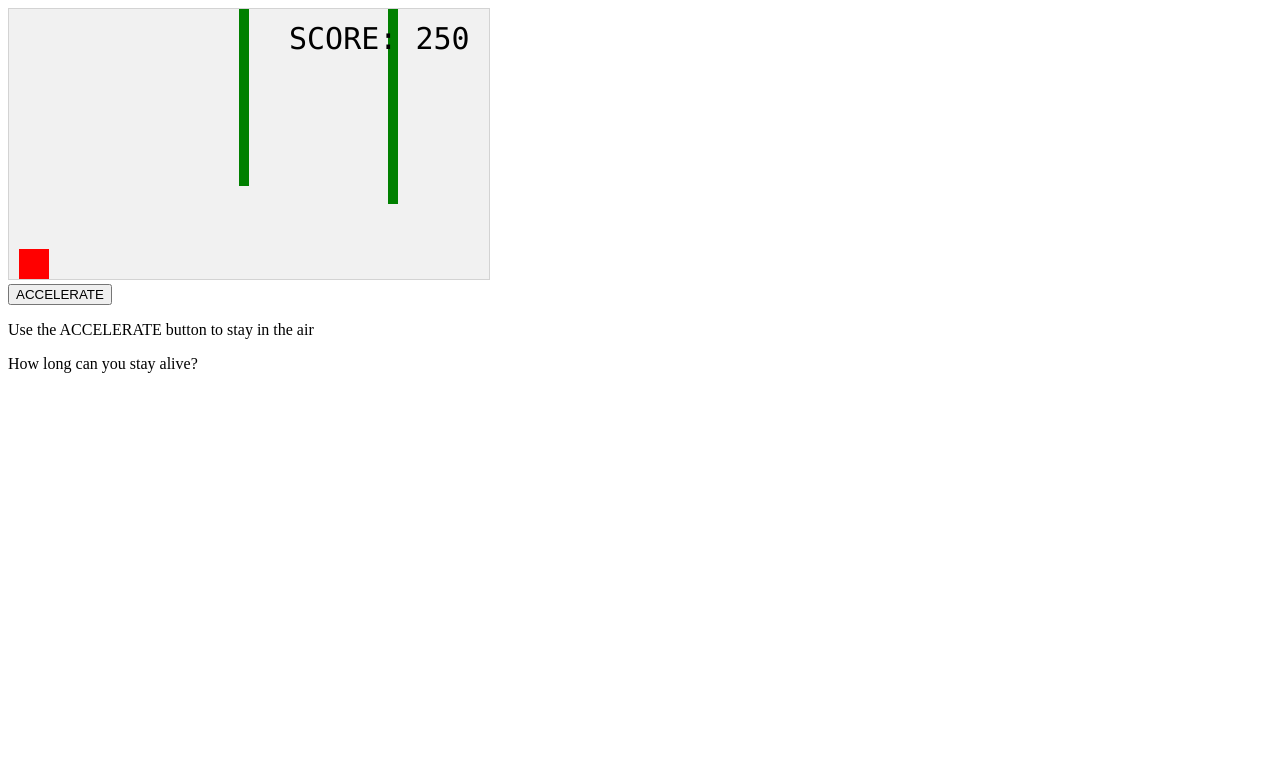
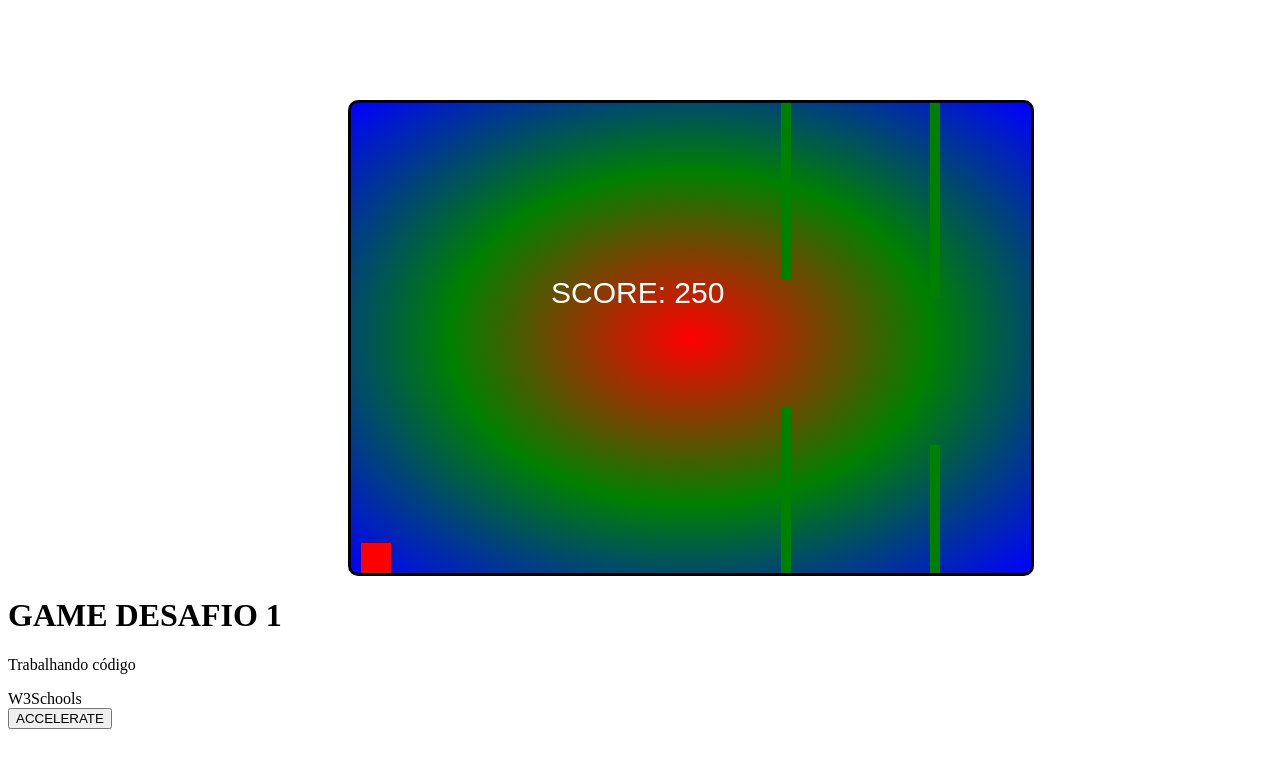
Before and after one commit to GuilhermeProencaCorrea/primeiro-game-desafio, a plain HTML site: page index.html in a window 1280 px wide. Drawn offline with Linux system fonts and the light colour scheme.

Commit message:
:art: Algumas modificações
Separei o html o css e javascript, em arquivos a parte.

```diff
--- a/index.css
+++ b/index.css
@@ -0,0 +1,13 @@
+canvas{
+    border:3px solid #000000;
+    background:radial-gradient(red, green, blue);
+    background: radial-gradient();
+    background-color: #d91919;
+    border-radius: 10px;
+    display: flex;
+    flex-flow: row wrap;
+    justify-content: center;
+    align-items: center;
+    margin-top: 100px;
+    margin-left: 340px;
+}
--- a/index.html
+++ b/index.html
@@ -2,136 +2,18 @@
 <html>
 <head>
 <meta name="viewport" content="width=device-width, initial-scale=1.0"/>
-<style>
-canvas {
-    border:1px solid #d3d3d3;
-    background-color: #f1f1f1;
-}
-</style>
+<title>GAME-D1</title>
+<link rel="stylesheet" href="index.css">
 </head>
 <body onload="startGame()">
-<script>
 
-var myGamePiece;
-var myObstacles = [];
-var myScore;
+<h1>GAME DESAFIO 1</h1>
+<p>Trabalhando código</p><span>W3Schools</span>
 
-function startGame() {
-    myGamePiece = new component(30, 30, "red", 10, 120);
-    myGamePiece.gravity = 0.05;
-    myScore = new component("30px", "Consolas", "black", 280, 40, "text");
-    myGameArea.start();
-}
 
-var myGameArea = {
-    canvas : document.createElement("canvas"),
-    start : function() {
-        this.canvas.width = 480;
-        this.canvas.height = 270;
-        this.context = this.canvas.getContext("2d");
-        document.body.insertBefore(this.canvas, document.body.childNodes[0]);
-        this.frameNo = 0;
-        this.interval = setInterval(updateGameArea, 20);
-        },
-    clear : function() {
-        this.context.clearRect(0, 0, this.canvas.width, this.canvas.height);
-    }
-}
-
-function component(width, height, color, x, y, type) {
-    this.type = type;
-    this.score = 0;
-    this.width = width;
-    this.height = height;
-    this.speedX = 0;
-    this.speedY = 0;
-    this.x = x;
-    this.y = y;
-    this.gravity = 0;
-    this.gravitySpeed = 0;
-    this.update = function() {
-        ctx = myGameArea.context;
-        if (this.type == "text") {
-            ctx.font = this.width + " " + this.height;
-            ctx.fillStyle = color;
-            ctx.fillText(this.text, this.x, this.y);
-        } else {
-            ctx.fillStyle = color;
-            ctx.fillRect(this.x, this.y, this.width, this.height);
-        }
-    }
-    this.newPos = function() {
-        this.gravitySpeed += this.gravity;
-        this.x += this.speedX;
-        this.y += this.speedY + this.gravitySpeed;
-        this.hitBottom();
-    }
-    this.hitBottom = function() {
-        var rockbottom = myGameArea.canvas.height - this.height;
-        if (this.y > rockbottom) {
-            this.y = rockbottom;
-            this.gravitySpeed = 0;
-        }
-    }
-    this.crashWith = function(otherobj) {
-        var myleft = this.x;
-        var myright = this.x + (this.width);
-        var mytop = this.y;
-        var mybottom = this.y + (this.height);
-        var otherleft = otherobj.x;
-        var otherright = otherobj.x + (otherobj.width);
-        var othertop = otherobj.y;
-        var otherbottom = otherobj.y + (otherobj.height);
-        var crash = true;
-        if ((mybottom < othertop) || (mytop > otherbottom) || (myright < otherleft) || (myleft > otherright)) {
-            crash = false;
-        }
-        return crash;
-    }
-}
-
-function updateGameArea() {
-    var x, height, gap, minHeight, maxHeight, minGap, maxGap;
-    for (i = 0; i < myObstacles.length; i += 1) {
-        if (myGamePiece.crashWith(myObstacles[i])) {
-            return;
-        }
-    }
-    myGameArea.clear();
-    myGameArea.frameNo += 1;
-    if (myGameArea.frameNo == 1 || everyinterval(150)) {
-        x = myGameArea.canvas.width;
-        minHeight = 20;
-        maxHeight = 200;
-        height = Math.floor(Math.random()*(maxHeight-minHeight+1)+minHeight);
-        minGap = 50;
-        maxGap = 200;
-        gap = Math.floor(Math.random()*(maxGap-minGap+1)+minGap);
-        myObstacles.push(new component(10, height, "green", x, 0));
-        myObstacles.push(new component(10, x - height - gap, "green", x, height + gap));
-    }
-    for (i = 0; i < myObstacles.length; i += 1) {
-        myObstacles[i].x += -1;
-        myObstacles[i].update();
-    }
-    myScore.text="SCORE: " + myGameArea.frameNo;
-    myScore.update();
-    myGamePiece.newPos();
-    myGamePiece.update();
-}
-
-function everyinterval(n) {
-    if ((myGameArea.frameNo / n) % 1 == 0) {return true;}
-    return false;
-}
-
-function accelerate(n) {
-    myGamePiece.gravity = n;
-}
-</script>
+<script src="./index.js"></script>
 <br>
 <button onmousedown="accelerate(-0.2)" onmouseup="accelerate(0.05)">ACCELERATE</button>
-<p>Use the ACCELERATE button to stay in the air</p>
-<p>How long can you stay alive?</p>
+
 </body>
 </html>
--- a/index.js
+++ b/index.js
@@ -0,0 +1,117 @@
+var myGamePiece;
+var myObstacles = [];
+var myScore;
+
+function startGame() {
+    myGamePiece = new component(30, 30, "red", 10, 120);
+    myGamePiece.gravity = 1.05;
+    myScore = new component("30px", "Sans-serif", "white", 200, 200, "text");
+    myGameArea.start();
+}
+
+var myGameArea = {
+    canvas : document.createElement("canvas"),
+    start : function() {
+        this.canvas.width = 680;
+        this.canvas.height = 470;
+        this.context = this.canvas.getContext("2d");
+        document.body.insertBefore(this.canvas, document.body.childNodes[0]);
+        this.frameNo = 0;
+        this.interval = setInterval(updateGameArea, 20);
+        },
+    clear : function() {
+        this.context.clearRect(0, 0, this.canvas.width, this.canvas.height);
+    }
+}
+
+function component(width, height, color, x, y, type) {
+    this.type = type;
+    this.score = 0;
+    this.width = width;
+    this.height = height;
+    this.speedX = 0;
+    this.speedY = 0;
+    this.x = x;
+    this.y = y;
+    this.gravity = 0;
+    this.gravitySpeed = 0;
+    this.update = function() {
+        ctx = myGameArea.context;
+        if (this.type == "text") {
+            ctx.font = this.width + " " + this.height;
+            ctx.fillStyle = color;
+            ctx.fillText(this.text, this.x, this.y);
+        } else {
+            ctx.fillStyle = color;
+            ctx.fillRect(this.x, this.y, this.width, this.height);
+        }
+    }
+    this.newPos = function() {
+        this.gravitySpeed += this.gravity;
+        this.x += this.speedX;
+        this.y += this.speedY + this.gravitySpeed;
+        this.hitBottom();
+    }
+    this.hitBottom = function() {
+        var rockbottom = myGameArea.canvas.height - this.height;
+        if (this.y > rockbottom) {
+            this.y = rockbottom;
+            this.gravitySpeed = 0;
+        }
+    }
+    this.crashWith = function(otherobj) {
+        var myleft = this.x;
+        var myright = this.x + (this.width);
+        var mytop = this.y;
+        var mybottom = this.y + (this.height);
+        var otherleft = otherobj.x;
+        var otherright = otherobj.x + (otherobj.width);
+        var othertop = otherobj.y;
+        var otherbottom = otherobj.y + (otherobj.height);
+        var crash = true;
+        if ((mybottom < othertop) || (mytop > otherbottom) || (myright < otherleft) || (myleft > otherright)) {
+            crash = false;
+        }
+        return crash;
+    }
+}
+
+function updateGameArea() {
+    var x, height, gap, minHeight, maxHeight, minGap, maxGap;
+    for (i = 0; i < myObstacles.length; i += 1) {
+        if (myGamePiece.crashWith(myObstacles[i])) {
+            return;
+        }
+    }
+    myGameArea.clear();
+    myGameArea.frameNo += 1;
+    if (myGameArea.frameNo == 1 || everyinterval(150)) {
+        x = myGameArea.canvas.width;
+        minHeight = 20;
+        maxHeight = 200;
+        height = Math.floor(Math.random()*(maxHeight-minHeight+1)+minHeight);
+        minGap = 50;
+        maxGap = 200;
+        gap = Math.floor(Math.random()*(maxGap-minGap+1)+minGap);
+        //Obstaculo do jogo
+        myObstacles.push(new component(10, height, "green", x, 0));
+        myObstacles.push(new component(10, x - height - gap, "green", x, height + gap));
+    }
+    for (i = 0; i < myObstacles.length; i += 1) {
+        myObstacles[i].x += -1;
+        myObstacles[i].update();
+    }
+    myScore.text="SCORE: " + myGameArea.frameNo;
+    myScore.update();
+    myGamePiece.newPos();
+    myGamePiece.update();
+}
+
+function everyinterval(n) {
+    if ((myGameArea.frameNo / n) % 1 == 0) {return true;}
+    return false;
+}
+
+function accelerate(n) {
+    myGamePiece.gravity = n;
+}
```
